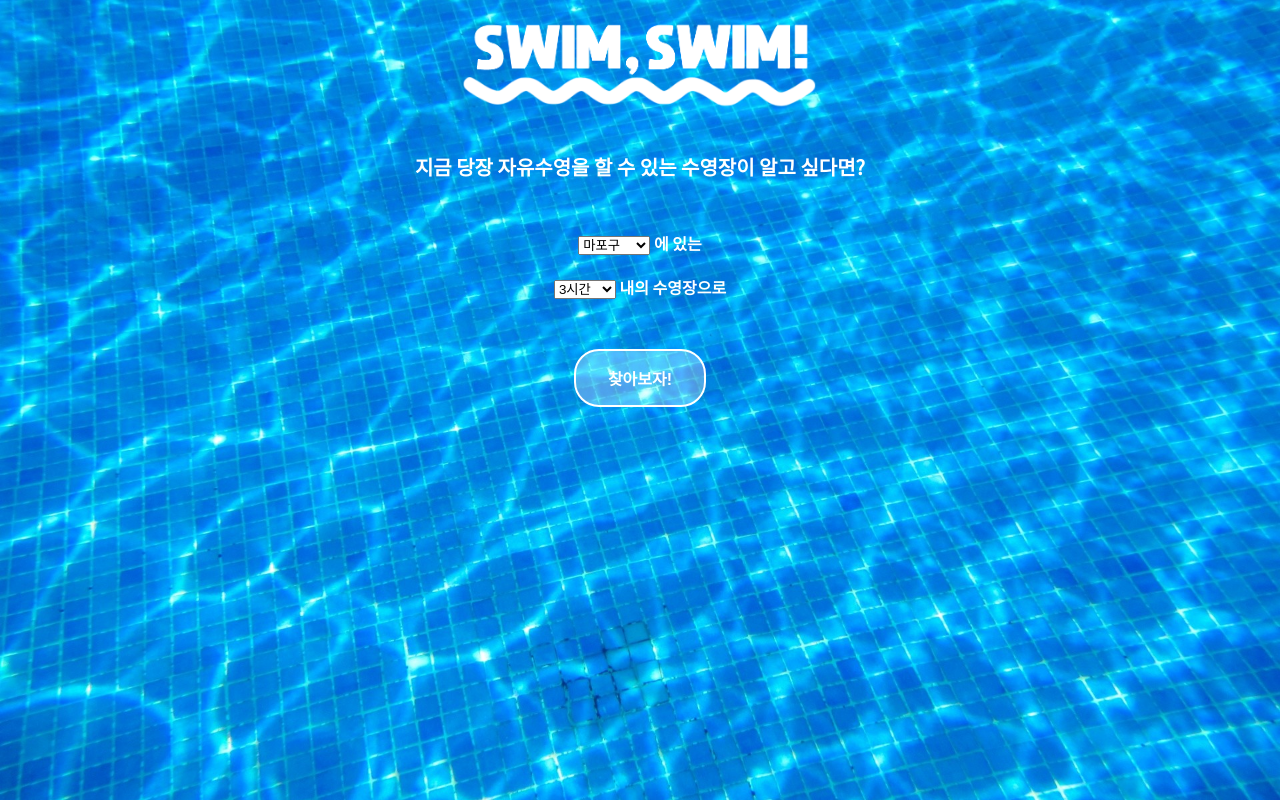
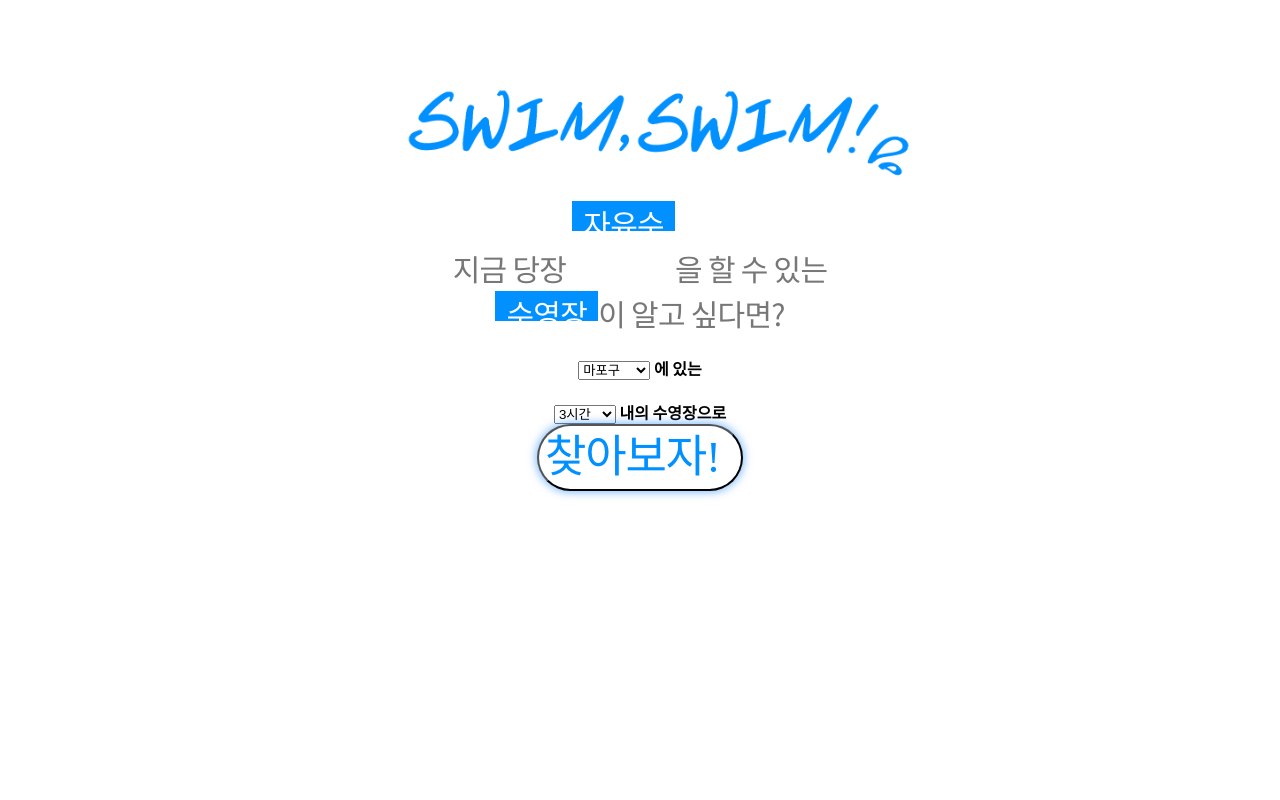
Before and after one commit to jeanP-tech/Swimming-Website, a Django app: page / in a window 1280 px wide. Run offline with Django 3.2, Linux system fonts and the light colour scheme; data comes from the database, SQL or seed files in the repository.

Commit message:
css-logo, background added and javascript-note modified

```diff
--- a/swimapp/static/swimapp/css/style.css
+++ b/swimapp/static/swimapp/css/style.css
@@ -1,7 +1,7 @@
 #logo{
-  width: 30%;
+  width: 531px;
   display:inline;
-  margin: 0 auto;
+  margin: 4.9% 22.9% 1% 25.2%;
 }
 
 .logoBox{
@@ -11,21 +11,32 @@
 
 body{
   text-align: center;
-  background-image: url(../images/8.jpg);
+  background-color: white;
+  /* background-image: url(../images/8.jpg);
   background-size: cover;
-  background-position: center;
-  color: white;
+  background-position: center; */
+  color: black;
   font-family: 'Noto Sans KR', sans-serif;
 }
 
 #description{
-  margin-top: 30px;
-  margin-bottom: 30px;
+  color: #777777;
+  font-size: 30px;
+  font-weight: normal;
+  font-stretch: normal;
+  font-style: normal;
+  line-height: 1.5;
+  letter-spacing: -0.75px;
+  text-align: center;
+  display: inline-block;
+}
+
+.box{
   color: white;
-  /*background-color: rgba(1, 106, 215, 0.6);*/
+  width: 103px;
+  height: 30px;
+  background-color: #0090ff;
   display: inline-block;
-  font-size: 20px;
-  font-weight: 700;
 }
 
 .text{
@@ -47,17 +58,20 @@ body{
 }
 
 #btn{
-  border:none;
-  color: white;
-  background-color: rgb(255, 255, 255, 0.3);
-  padding: 15px 32px;
-  font-size: 16px;
-  text-align: center;
-  display: inline-block;
-  border: 2px solid;
-  border-radius: 25px;
-  font-weight: bold;
-  margin-top: 50px;
+  width: 206px;
+  height: 67px;
+  border-radius: 33.5px;
+  box-shadow: 0 0 8.7px 1.3px rgba(0, 120, 255, 0.5);
+  background-color: #ffffff;
+  font-family: TTNamoogulrimB;
+  font-size: 45px;
+  font-weight: normal;
+  font-stretch: normal;
+  font-style: normal;
+  line-height: 1;
+  letter-spacing: -1.13px;
+  text-align: left;
+  color: #0090ff;
 }
 
 #btn:hover {
@@ -74,3 +88,7 @@ body{
 .time_list{
   border-bottom: 50px;
 }
+
+#note{
+  text-decoration: underline;
+}
--- a/swimapp/templates/swimapp/base.html
+++ b/swimapp/templates/swimapp/base.html
@@ -7,7 +7,7 @@
     </head>
     <body>
         <div class="logoBox">
-          <a href=""> <img src="{% static "swimapp/images/logo.png" %}" id="logo"></a>
+          <a href=""> <img src="{% static "swimapp/images/logo_blue.png" %}" id="logo"></a>
         </div>
         {% block content %}
         {% endblock %}
--- a/swimapp/templates/swimapp/index.html
+++ b/swimapp/templates/swimapp/index.html
@@ -1,6 +1,9 @@
 {% extends 'swimapp/base.html' %}
 {% block content %}
-    <p id="description">지금 당장 자유수영을 할 수 있는 수영장이 알고 싶다면? </p>
+    <div id="description">
+      지금 당장 <div class="box">자유수영</div>을 할 수 있는<br>
+      <div class="box">수영장</div>이 알고 싶다면?
+    </div>
     <form method="POST" class="form">{% csrf_token %}
         <!--{{ form.as_p }}-->
         <div id="first">
```
Also changed, not shown: swimapp/templates/swimapp/pool.html (+11 -1 lines), swimapp/static/swimapp/images/1.jpg (deleted), swimapp/static/swimapp/images/5.jpg (deleted), swimapp/static/swimapp/images/7.jpg (deleted), swimapp/static/swimapp/images/logo.png (deleted), swimapp/static/swimapp/images/logo_blue.png (added).
